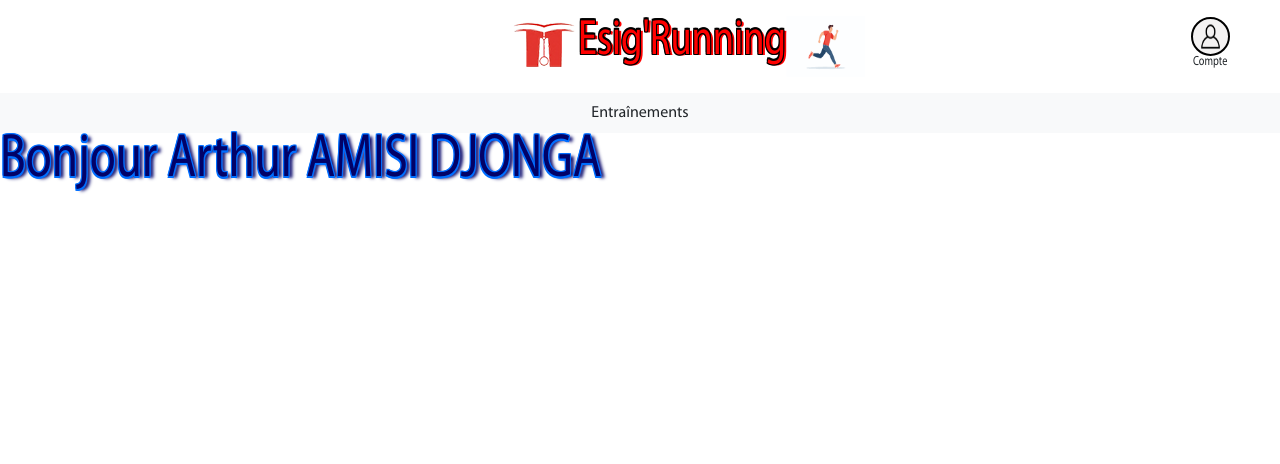
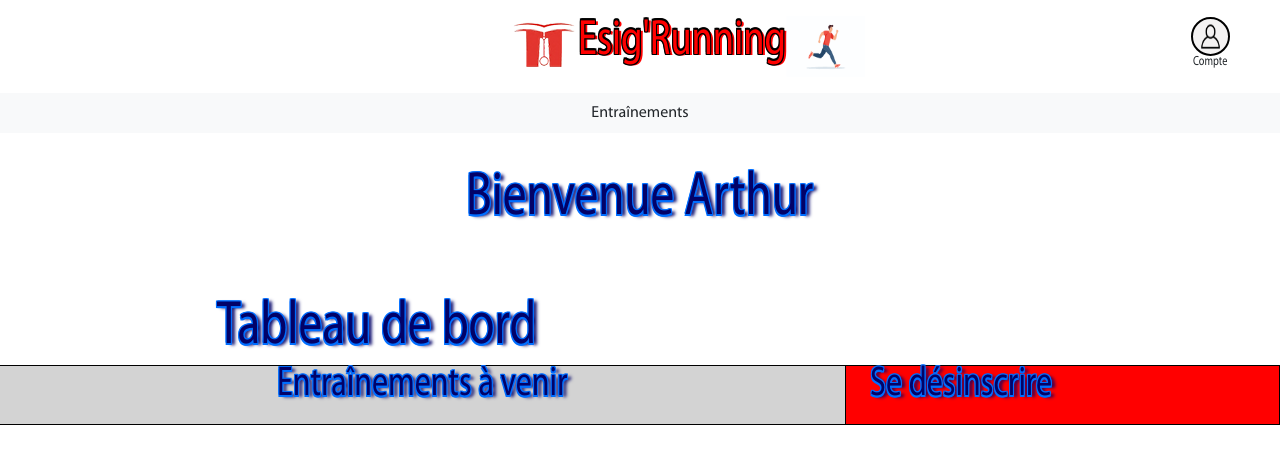
Before and after one commit to VitarseEsig/Esig-Running, a PHP site: page /compte.php in a window 1280 px wide; the page is wider, and only the part inside the window is pictured. Shown: the top 464 px of that part. Run offline with PHP 8.4, Linux system fonts and the light colour scheme; the visitor is signed in with stand-in values (Sample User, id 1).

Commit message:
Design de la page des comptes

```diff
--- a/compte.php
+++ b/compte.php
@@ -11,7 +11,20 @@
     } else {
         header("Location: ./connexion.php"); // Redirection si pas de session active
         }
-    echo "<h2 class="."ombre-bleue".">Bonjour ".$prenom." ".$nom."</h2>";
-
+    echo "<div class="."centre"." id="."bienvenue".">
+                <h2 class='ombre-bleue'>Bienvenue ".$prenom."</h2></div>";
+    echo "<section class='d-flex flex-column'>
+            <div class= 'row align-items-start' id='tab-bord'>
+                <h2 class='ombre-bleue offset-2'>Tableau de bord</h2>
+            </div>
+            <div class='row'>
+                <div class='col-8 d-flex justify-content-center align-items-center' id='entrainements-a-venir'>
+                    <h3 class='ombre-bleue'>Entraînements à venir</h3>
+                </div>
+                <div class='col-4 row ' id='btn-rouge'>
+                    <h3 class=' ombre-bleue'>Se désinscrire</h3>
+                </div>
+            </div>
+          </section>";
 ?>
 <!-- <h2 class="ombre-bleue">Bonjour .$utilisateur. !</h2> -->
--- a/style.css
+++ b/style.css
@@ -399,3 +399,25 @@ h4{
     } */
 
 }
+
+.centre{
+    display: flex;
+    justify-content: center;
+}
+.align-centre{
+    align-items: center;
+}
+#bienvenue{
+    margin-top: 3vw;
+}
+#tab-bord{
+    margin-top: 5vw;
+}
+#entrainements-a-venir{
+    background: lightgray;
+    border: 1px solid black;
+}
+#btn-rouge{
+    background: red;
+    border: 1px solid black;
+}
```
